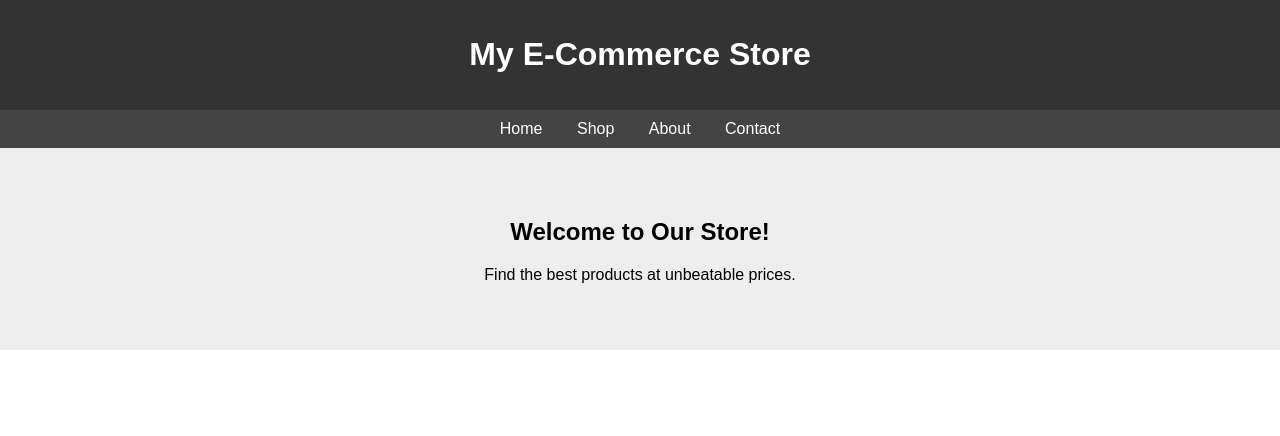
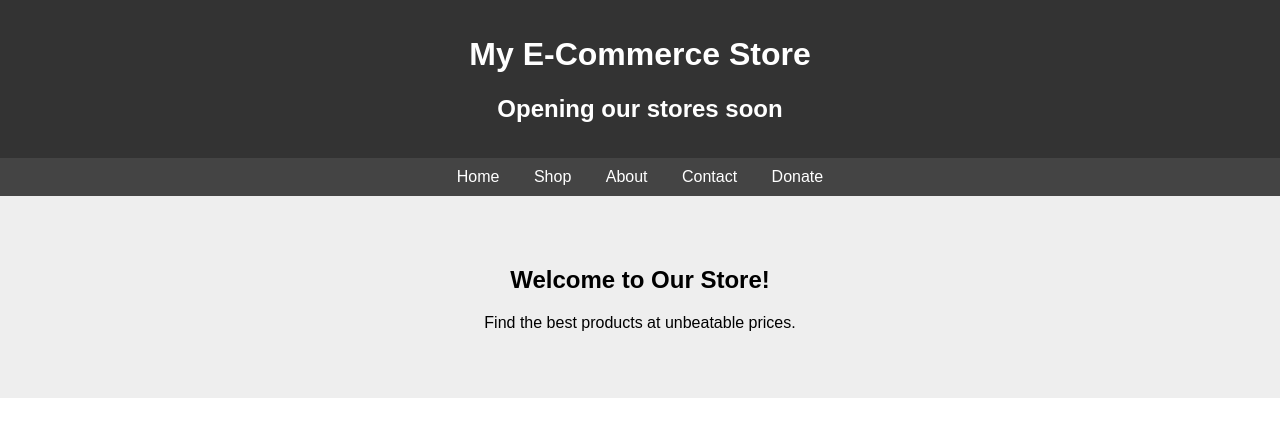
Before and after one commit to bharat1501/Demo_html, a plain HTML site: page ecommerce.html in a window 1280 px wide. Drawn offline with Linux system fonts and the light colour scheme.

Commit message:
secondcodechange

```diff
--- a/ecommerce.html
+++ b/ecommerce.html
@@ -25,6 +25,8 @@
 
     <header>
         <h1>My E-Commerce Store</h1>
+        <h2>Opening our stores soon</h2>
+
     </header>
 
     <nav>
@@ -32,6 +34,7 @@
         <a href="#">Shop</a>
         <a href="#">About</a>
         <a href="#">Contact</a>
+        <a href="#">Donate</a>
     </nav>
 
     <section class="banner">
```
